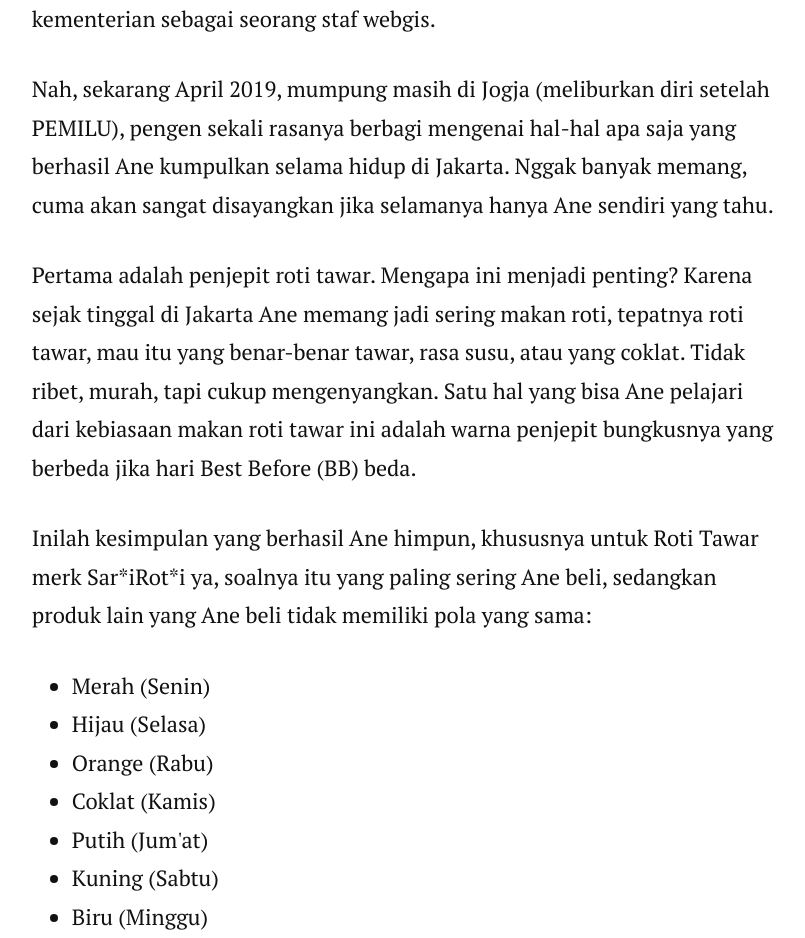
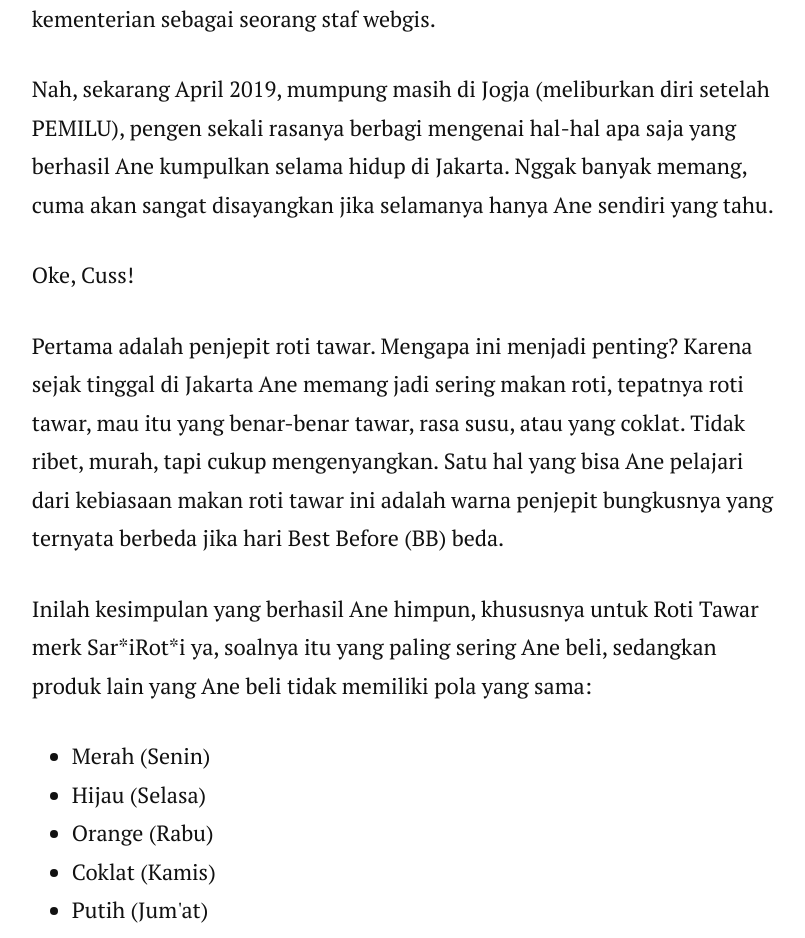
Before and after one commit to rifkifau/rifkifau.github.io, a Jekyll site: the page built from _posts/2019-04-21-setahun-di-jakarta-saya-berhasil-mengumpulkan-ini.markdown, in a window 1280 px wide and 1400 px high, scrolled down 1038 px. Shown: the top 938 px of the window, without its empty margins (237-1042 px from the left). Built offline with Jekyll 4.4.1, drawn with Linux system fonts in a browser that asks for light colours; nearby versions of some CDN libraries; comment, search, counter and statistics services are not loaded; some of the changed text lies outside the part shown.

Commit message:
Update 2019-04-21-setahun-di-jakarta-saya-berhasil-mengumpulkan-ini.markdown

```diff
--- a/_posts/2019-04-21-setahun-di-jakarta-saya-berhasil-mengumpulkan-ini.markdown
+++ b/_posts/2019-04-21-setahun-di-jakarta-saya-berhasil-mengumpulkan-ini.markdown
@@ -13,7 +14,10 @@ Jadi begini, Ane merantau di Jakarta terhitung sejak April 2018 (tepatnya kalau
 Nah, sekarang April 2019, mumpung masih di Jogja (meliburkan diri setelah PEMILU), pengen sekali rasanya berbagi mengenai hal-hal apa saja yang berhasil Ane kumpulkan selama hidup di Jakarta. Nggak banyak memang, cuma akan sangat disayangkan jika selamanya hanya Ane sendiri yang tahu.
 </p>
 <p>
-Pertama adalah penjepit roti tawar. Mengapa ini menjadi penting? Karena sejak tinggal di Jakarta Ane memang jadi sering makan roti, tepatnya roti tawar, mau itu yang benar-benar tawar, rasa susu, atau yang coklat. Tidak ribet, murah, tapi cukup mengenyangkan. Satu hal yang bisa Ane pelajari dari kebiasaan makan roti tawar ini adalah warna penjepit bungkusnya yang berbeda jika hari Best Before (BB) beda.
+Oke, Cuss!
+</p>
+<p>
+Pertama adalah penjepit roti tawar. Mengapa ini menjadi penting? Karena sejak tinggal di Jakarta Ane memang jadi sering makan roti, tepatnya roti tawar, mau itu yang benar-benar tawar, rasa susu, atau yang coklat. Tidak ribet, murah, tapi cukup mengenyangkan. Satu hal yang bisa Ane pelajari dari kebiasaan makan roti tawar ini adalah warna penjepit bungkusnya yang ternyata berbeda jika hari Best Before (BB) beda.
 </p>
 <p>
 Inilah kesimpulan yang berhasil Ane himpun, khususnya untuk Roti Tawar merk Sar*iRot*i ya, soalnya itu yang paling sering Ane beli, sedangkan produk lain yang Ane beli tidak memiliki pola yang sama:
```
Also changed, not shown: other parts of _posts/2019-04-21-setahun-di-jakarta-saya-berhasil-mengumpulkan-ini.markdown (+5 -4 lines).
